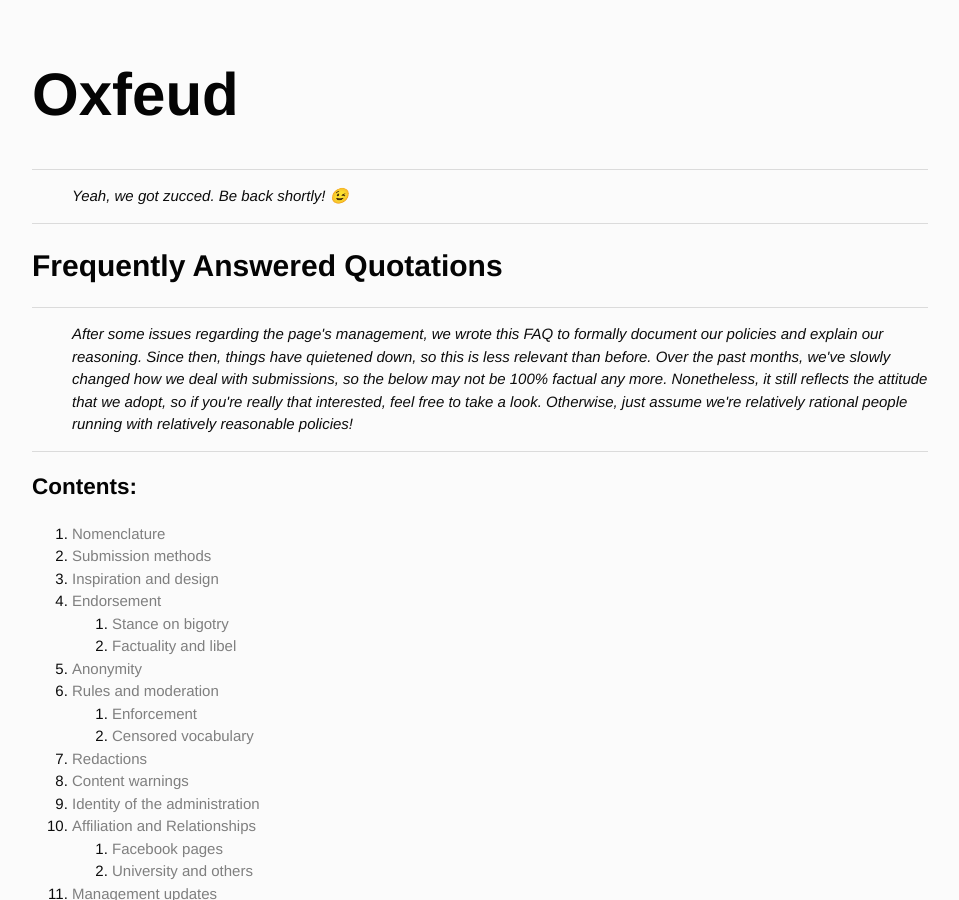
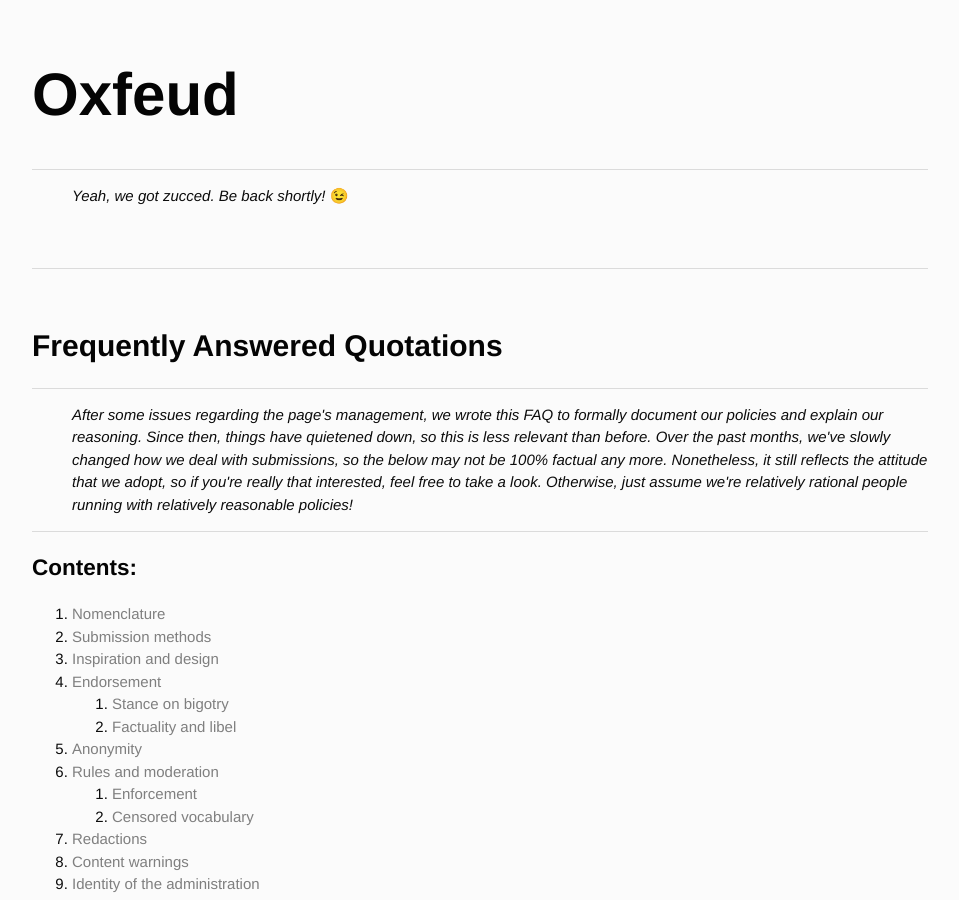
Before and after one commit to Oxfeud/oxfeud.github.io, a Jekyll site: the page built from index.html, in a window 1280 px wide and 900 px high. Shown: the whole window, without its empty margins (160-1119 px from the left). Built offline with Jekyll 4.4.1, drawn with Linux system fonts in a browser that asks for light colours.

Commit message:
Update index.html

```diff
--- a/index.html
+++ b/index.html
@@ -5,8 +5,8 @@ title: Oxfeud - FAQ
 <div>
 	<h1>Oxfeud</h1>
 		<div style="border-top: 1px solid #dbdbdb; font-size: 0em; margin-top: 2em; margin-bottom: 2em;"></div>
-		<p><i>Yeah, we got zucced. Be back shortly! 😉</i></p>
-		<div style="border-top: 1px solid #dbdbdb; font-size: 0em; margin-top: 4em; margin-bottom: 4em;"></div>
+	<p><i>Yeah, we got zucced. Be back shortly!</i> 😉</p>
+		<div style="border-top: 1px solid #dbdbdb; font-size: 1em; margin-top: 4em; margin-bottom: 4em;"></div>
 	<h2>Frequently Answered Quotations</h2>
 	<div style="border-top: 1px solid #dbdbdb; font-size: 0em; margin-top: 2em; margin-bottom: 2em;"></div>
 	<p><i>After some issues regarding the page's management, we wrote this FAQ to formally document our policies and explain our reasoning. Since then, things have quietened down, so this is less relevant than before. Over the past months, we've slowly changed how we deal with submissions, so the below may not be 100% factual any more. Nonetheless, it still reflects the attitude that we adopt, so if you're really that interested, feel free to take a look. Otherwise, just assume we're relatively rational people running with relatively reasonable policies!</i></p>
```
